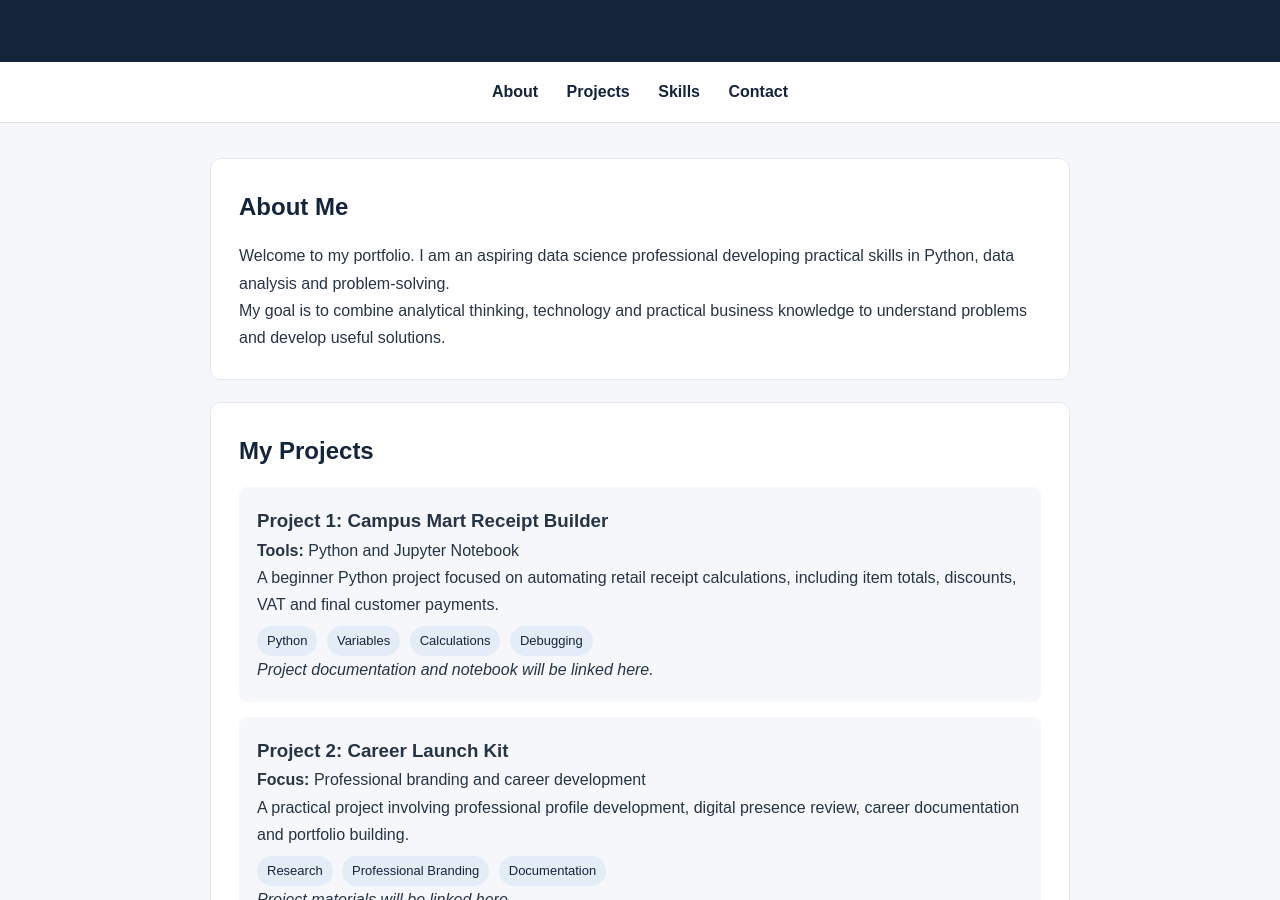
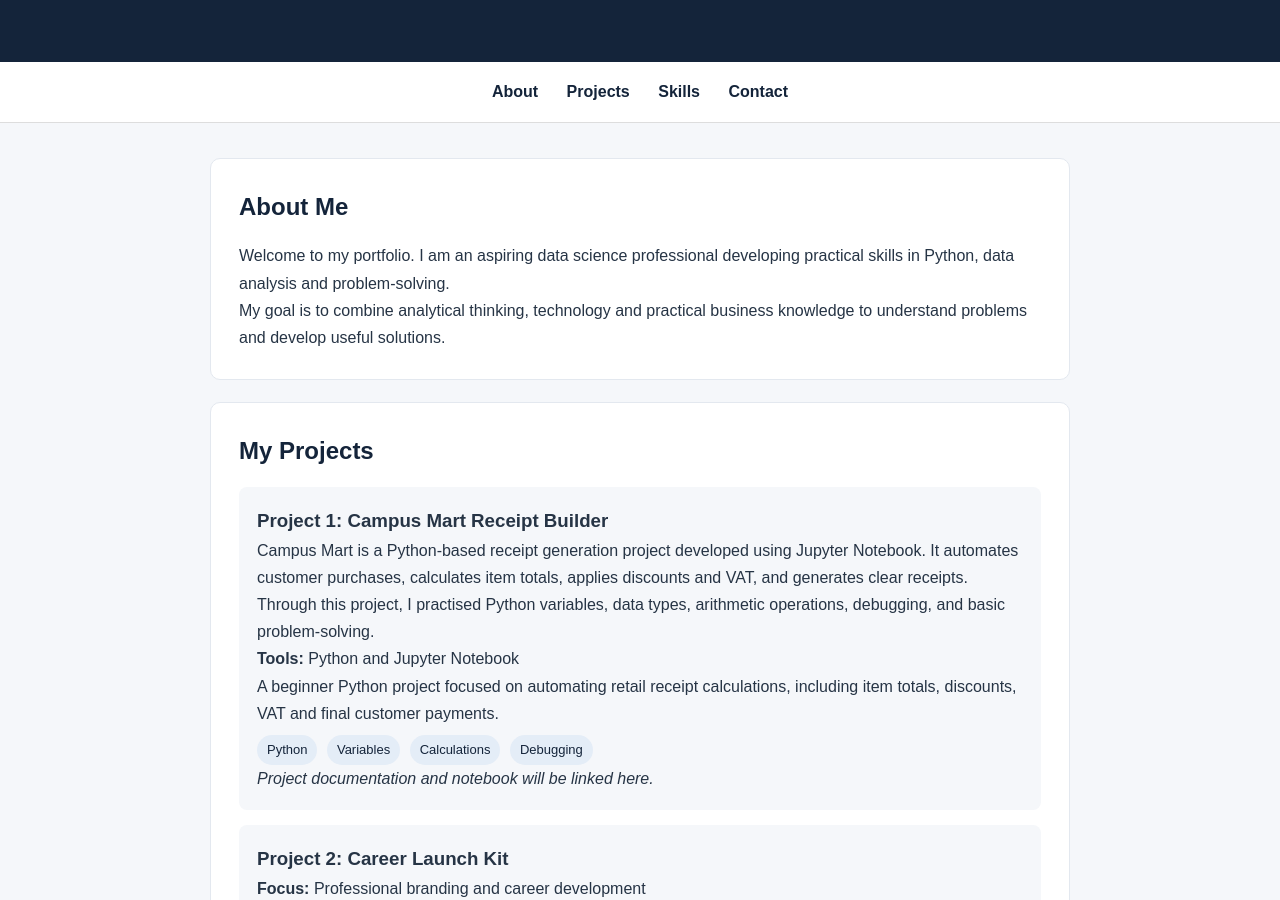
Before and after one commit to IbrahimWako/ibrahimwako.github.io, a plain HTML site: page index.html in a window 1280 px wide. Shown: the part 200-1100 px from the top of the page. Drawn offline with Linux system fonts and the light colour scheme.

Commit message:
Improve Campus Mart project description

```diff
--- a/index.html
+++ b/index.html
@@ -143,6 +143,13 @@
 
             <div class="project">
                 <h3>Project 1: Campus Mart Receipt Builder</h3>
+                <p>
+  Campus Mart is a Python-based receipt generation project developed using
+  Jupyter Notebook. It automates customer purchases, calculates item totals,
+  applies discounts and VAT, and generates clear receipts. Through this project,
+  I practised Python variables, data types, arithmetic operations, debugging,
+  and basic problem-solving.
+</p>
                 <p><strong>Tools:</strong> Python and Jupyter Notebook</p>
                 <p>
                     A beginner Python project focused on automating
```
